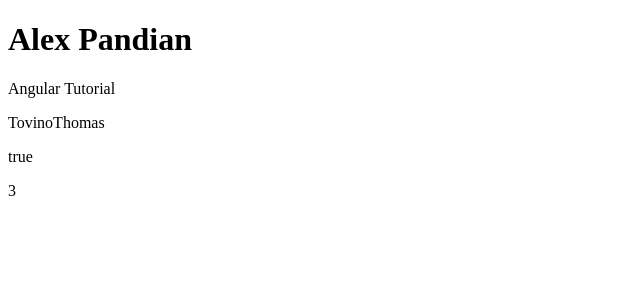
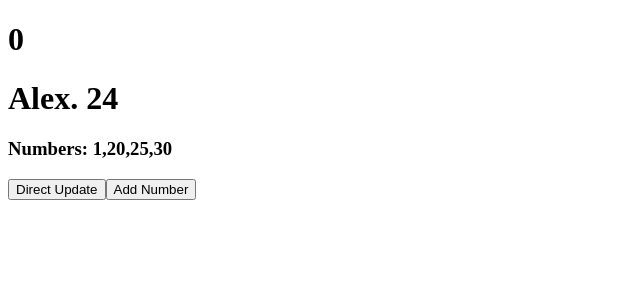
Before and after one commit to Rishab-RajHR/Angular-21, an Angular app: page / in a window 1280 px wide. Shown: the top 300 px of the page, without its empty margins (0-640 px from the left). Built offline with nearby package versions, Linux system fonts and the light colour scheme.

Commit message:
Signals Data Type

```diff
--- a/src/app/app.html
+++ b/src/app/app.html
@@ -1,6 +1,8 @@
-<h1>Alex Pandian</h1>
+<h1>{{count()}}</h1>
 
-<p>{{name}}</p>
-<p>{{username}}</p>
-<p>{{isAdmin}}</p>
-<p>{{count}}</p>
+<h1>{{users().name}}. {{users().age}}</h1>
+
+<h3>Numbers: {{numbers()}}</h3>
+<button (click)="directUpdate()">Direct Update</button>
+
+<button (click)="addNumber()">Add Number</button>
--- a/src/app/app.ts
+++ b/src/app/app.ts
@@ -1,16 +1,32 @@
 import { Component, signal } from '@angular/core';
-import { RouterOutlet } from '@angular/router';
+
+interface User {
+    name : string;
+    age : number;
+}
 
 @Component({
-  imports: [RouterOutlet],
+  imports: [],
   selector: 'app-root',
   styleUrl: './app.css',
   templateUrl: './app.html',
 })
 export class App {
-  protected readonly title = signal('angular-tut');
-  name = "Angular Tutorial";
-  username = "TovinoThomas";
-   isAdmin = true;
-   count = 3;
+    count = signal<number>(0);
+    name = signal<string>('Angular');
+    isAdmin = signal<boolean>(true);
+
+    numbers = signal<number[]>([1,20,25,30]);
+    users = signal<User>({
+        name: "Alex",
+        age: 24
+    })
+
+    directUpdate(){
+      this.numbers.set([100,200,300]);
+    }
+
+    addNumber(){
+        this.numbers.update(arr => [...arr,400])
+    }
 }
```
